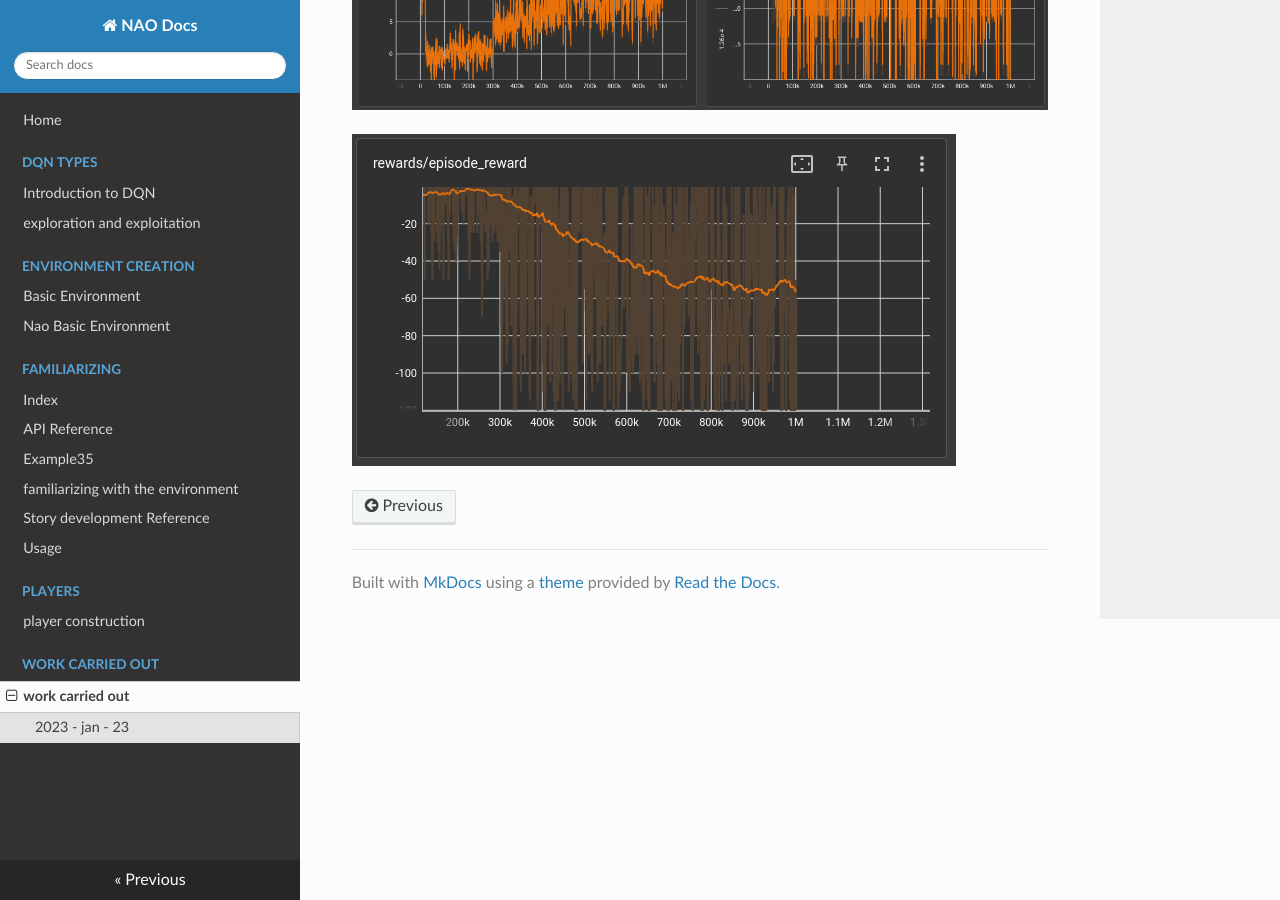
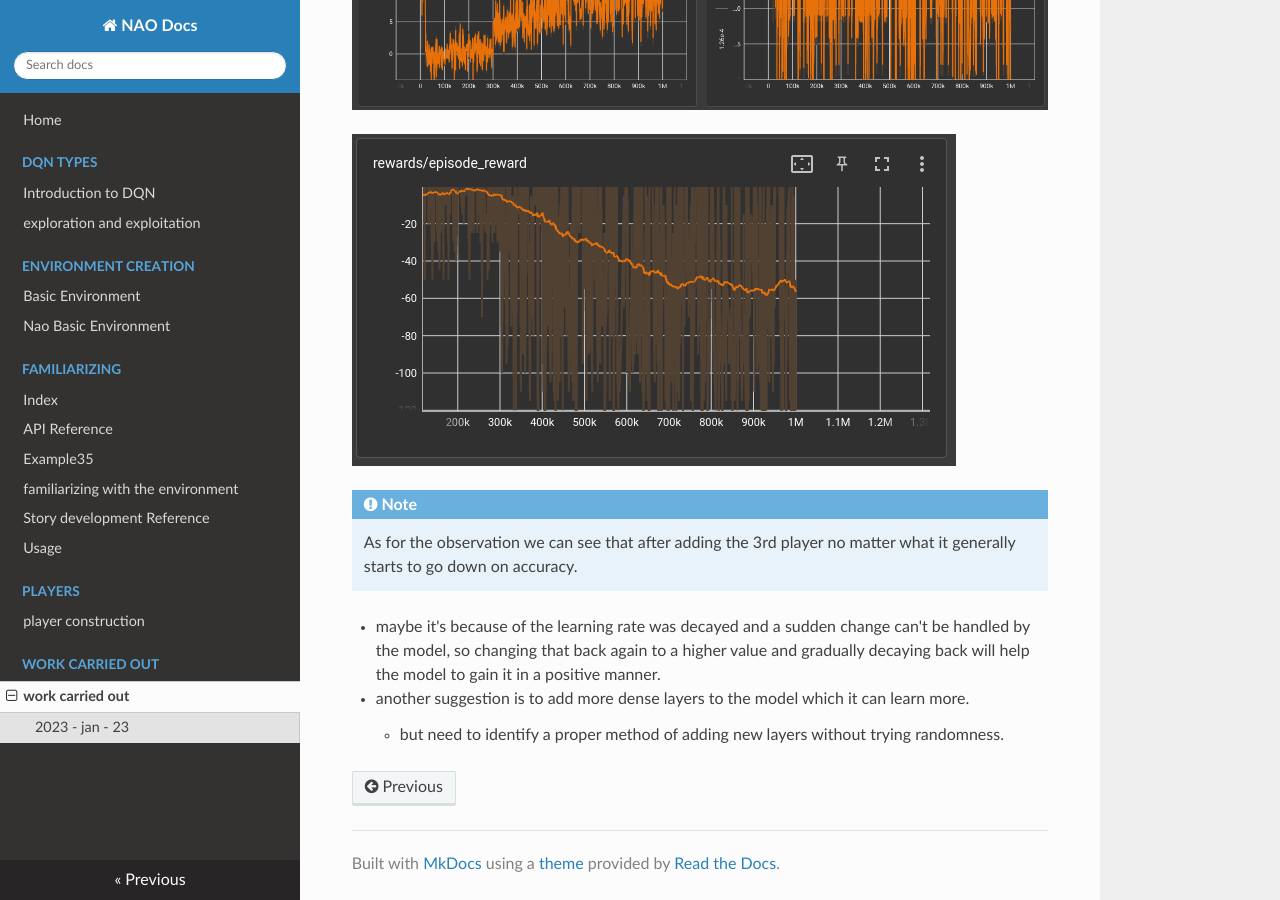
Before and after one commit to hasithz/Nao_doc, an MkDocs documentation site: the page built from docs/work carried out/2023 01 23.md, in a window 1280 px wide and 900 px high, scrolled down 3074 px. Built offline with MkDocs 1.6.1, drawn with Linux system fonts in a browser that asks for light colours; nearby versions of some CDN libraries.

Commit message:
update on work and future work

````diff
--- a/docs/work carried out/2023 01 23.md
+++ b/docs/work carried out/2023 01 23.md
@@ -63,6 +63,17 @@ when feeding best players first
 
 ![reward](https://github.com/hasithz/Nao_doc/blob/main/assets/images/reward%20b%202023-01-24.png?raw=true)
 
+
+
+!!! note
+
+    As for the observation we can see that after adding the 3rd player no matter what it generally starts to go down on accuracy.
+
+- maybe it's because of the learning rate was decayed and a sudden change can't be handled by the model, so changing that back again to a higher value and gradually decaying back will help the model to gain it in a positive manner.
+
+- another suggestion is to add more dense layers to the model which it can learn more.
+    - but need to identify a proper method of adding new layers without trying randomness.
+
 <!-- ```mermaid
 journey
 	title Me studying for exams
````
